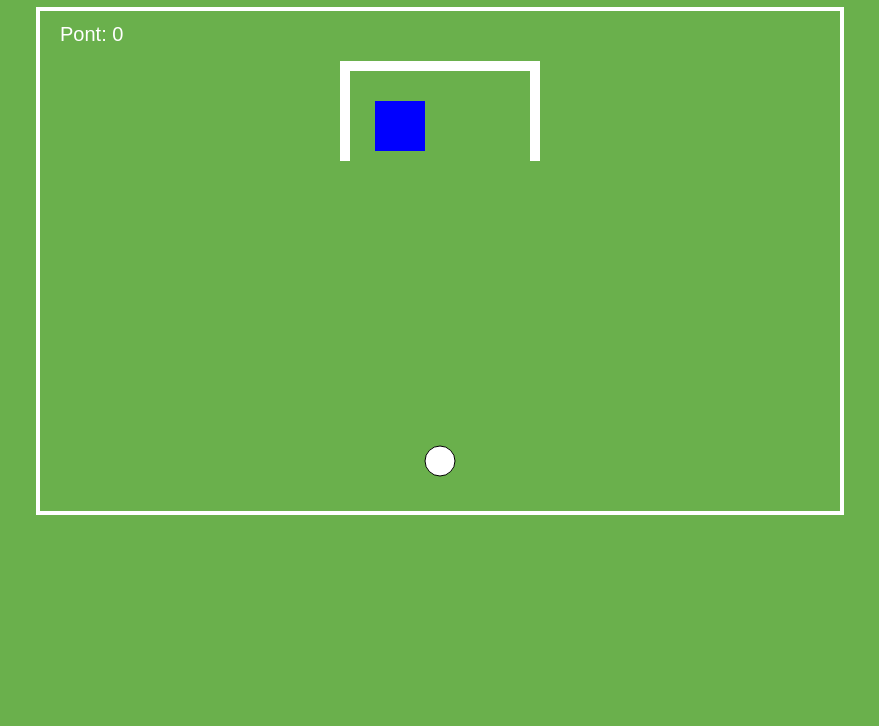
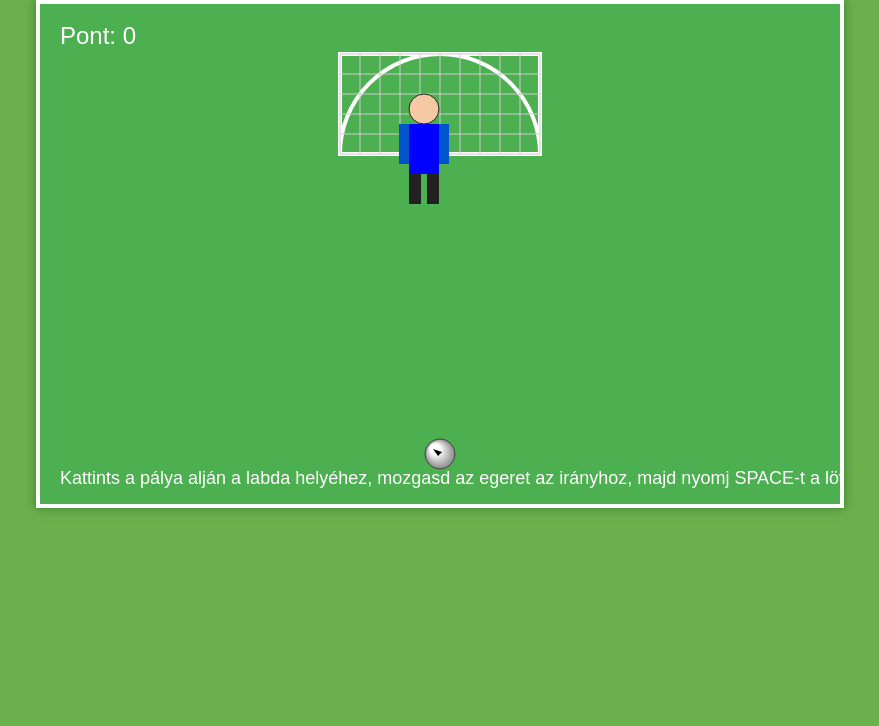
Before and after one commit to pavel1984HU/Focis-jatek, a plain HTML site: page index.html in a window 1280 px wide. Shown: the part 74-800 px from the top of the page, without its empty margins (200-1079 px from the left). Drawn offline with Linux system fonts and the light colour scheme.

Commit message:
Update index.html

```diff
--- a/index.html
+++ b/index.html
@@ -1,111 +1,221 @@
 <!DOCTYPE html>
 <html lang="hu">
 <head>
-<meta charset="UTF-8">
-<title>Focis Mini Játék</title>
+<meta charset="UTF-8" />
+<title>Focis Mini Játék – Irányítható lövés</title>
 <style>
   body {
     background: #6ab04c;
-    font-family: sans-serif;
+    font-family: 'Segoe UI', Tahoma, Geneva, Verdana, sans-serif;
     text-align: center;
     margin: 0;
     overflow: hidden;
   }
   canvas {
-    background: #6ab04c;
+    background: #4caf50;
     display: block;
     margin: 0 auto;
     border: 4px solid white;
+    box-shadow: 0 0 10px #3a7d2e;
+    cursor: crosshair;
   }
   h1 {
     color: white;
-    text-shadow: 2px 2px #333;
+    text-shadow: 2px 2px 5px #27411e;
+    margin-top: 10px;
   }
 </style>
 </head>
 <body>
-<h1>⚽ Büntetőrúgás!</h1>
+<h1>⚽ Büntetőrúgás – Több helyről, irányítható lövés</h1>
 <canvas id="gameCanvas" width="800" height="500"></canvas>
 <script>
 const canvas = document.getElementById("gameCanvas");
 const ctx = canvas.getContext("2d");
 
-let kapusX = 350;
-let kapusSeb = 3;
+let kapusX = 375;
+let kapusSeb = 4;
+let pont = 0;
+
 let labdaX = 400;
 let labdaY = 450;
 let labdaMozog = false;
-let pont = 0;
 
-// Játék rajzolása
-function rajzol() {
-  ctx.clearRect(0, 0, canvas.width, canvas.height);
+let celX = 400;
+let celY = 100;
+let labdaSeb = 12;
 
-  // Kapu
-  ctx.fillStyle = "white";
-  ctx.fillRect(300, 50, 200, 10);
-  ctx.fillRect(300, 50, 10, 100);
-  ctx.fillRect(490, 50, 10, 100);
+// Pálya rajzolása
+function rajzolPalya() {
+  ctx.fillStyle = '#4caf50';
+  ctx.fillRect(0, 0, canvas.width, canvas.height);
 
-  // Kapus
-  ctx.fillStyle = "blue";
-  ctx.fillRect(kapusX, 90, 50, 50);
+  ctx.strokeStyle = 'white';
+  ctx.lineWidth = 4;
 
-  // Labda
   ctx.beginPath();
-  ctx.arc(labdaX, labdaY, 15, 0, Math.PI * 2);
-  ctx.fillStyle = "white";
-  ctx.fill();
+  ctx.moveTo(300, 50);
+  ctx.lineTo(500, 50);
+  ctx.lineTo(500, 150);
+  ctx.lineTo(300, 150);
+  ctx.closePath();
   ctx.stroke();
 
-  // Pontszám
-  ctx.fillStyle = "white";
-  ctx.font = "20px Arial";
-  ctx.fillText("Pont: " + pont, 20, 30);
+  ctx.beginPath();
+  ctx.moveTo(300, 150);
+  ctx.lineTo(500, 150);
+  ctx.stroke();
+
+  ctx.beginPath();
+  ctx.arc(400, 150, 100, Math.PI, 2 * Math.PI);
+  ctx.stroke();
+}
+
+// Kapuháló rajzolása
+function rajzolKapuhalo() {
+  ctx.strokeStyle = '#ccc';
+  ctx.lineWidth = 1;
+
+  for (let x = 300; x <= 500; x += 20) {
+    ctx.beginPath();
+    ctx.moveTo(x, 50);
+    ctx.lineTo(x, 150);
+    ctx.stroke();
+  }
+
+  for (let y = 50; y <= 150; y += 20) {
+    ctx.beginPath();
+    ctx.moveTo(300, y);
+    ctx.lineTo(500, y);
+    ctx.stroke();
+  }
+}
+
+// Kapus rajzolása
+function rajzolKapus(x, y) {
+  ctx.fillStyle = '#f5c9a3';
+  ctx.beginPath();
+  ctx.arc(x + 25, y + 15, 15, 0, Math.PI * 2);
+  ctx.fill();
+  ctx.strokeStyle = '#222';
+  ctx.stroke();
+
+  ctx.fillStyle = 'blue';
+  ctx.fillRect(x + 10, y + 30, 30, 50);
+
+  ctx.fillStyle = '#0055cc';
+  ctx.fillRect(x, y + 30, 10, 40);
+  ctx.fillRect(x + 40, y + 30, 10, 40);
+
+  ctx.fillStyle = '#222';
+  ctx.fillRect(x + 10, y + 80, 12, 30);
+  ctx.fillRect(x + 28, y + 80, 12, 30);
+}
+
+// Labda rajzolása árnyékkal
+function rajzolLabda(x, y) {
+  let gradient = ctx.createRadialGradient(x - 5, y - 5, 5, x, y, 15);
+  gradient.addColorStop(0, 'white');
+  gradient.addColorStop(1, '#888');
+  ctx.fillStyle = gradient;
+  ctx.beginPath();
+  ctx.arc(x, y, 15, 0, Math.PI * 2);
+  ctx.fill();
+  ctx.strokeStyle = '#444';
+  ctx.stroke();
+
+  ctx.fillStyle = 'black';
+  ctx.beginPath();
+  ctx.moveTo(x - 7, y - 5);
+  ctx.lineTo(x - 2, y + 2);
+  ctx.lineTo(x + 2, y - 2);
+  ctx.closePath();
+  ctx.fill();
+}
+
+// Pontszám és instrukciók megjelenítése
+function rajzolSzoveg() {
+  ctx.fillStyle = 'white';
+  ctx.font = "24px Arial";
+  ctx.fillText("Pont: " + pont, 20, 40);
+  ctx.font = "18px Arial";
+  ctx.fillText("Kattints a pálya alján a labda helyéhez, mozgasd az egeret az irányhoz, majd nyomj SPACE-t a lövéshez.", 20, 480);
 }
 
 // Kapus mozgás
 function kapusMozgas() {
   kapusX += kapusSeb;
-  if (kapusX <= 300 || kapusX >= 450) {
-    kapusSeb *= -1;
-  }
+  if (kapusX <= 300 || kapusX >= 450) kapusSeb *= -1;
 }
 
 // Labda mozgás
-function labdaMozgas() {
+function labdaMozgasFunc() {
   if (labdaMozog) {
-    labdaY -= 5;
-    // Ütközés a kapussal
-    if (labdaY <= 140 && labdaX > kapusX && labdaX < kapusX + 50) {
+    let dx = celX - labdaX;
+    let dy = celY - labdaY;
+    let tav = Math.sqrt(dx * dx + dy * dy);
+    if (tav < labdaSeb) {
+      // Elérte a célpontot, ellenőrizzük, hogy gól-e
       labdaMozog = false;
+      // Gól, ha a labda átlépi a kapuvonalat a kapu szélességén belül
+      if (labdaY <= 150 && labdaX >= 300 && labdaX <= 500) {
+        pont++;
+        alert("GÓÓÓL! 🎉");
+      } else {
+        alert("Nem sikerült!");
+      }
+      labdaX = 400;
       labdaY = 450;
-      alert("Védés! 😢");
-    }
-    // Gól
-    else if (labdaY <= 50) {
-      pont++;
-      labdaMozog = false;
-      labdaY = 450;
-      alert("GÓÓÓL! 🎉");
+      celX = 400;
+      celY = 100;
+    } else {
+      labdaX += (dx / tav) * labdaSeb;
+      labdaY += (dy / tav) * labdaSeb;
     }
   }
 }
 
-// Fő ciklus
-function jatek() {
-  kapusMozgas();
-  labdaMozgas();
-  rajzol();
-  requestAnimationFrame(jatek);
-}
+canvas.addEventListener("click", (e) => {
+  if (!labdaMozog) {
+    let rect = canvas.getBoundingClientRect();
+    let clickX = e.clientX - rect.left;
+    let clickY = e.clientY - rect.top;
+    if (clickY > 400) {  // csak a pálya alján lehet helyet választani
+      labdaX = clickX;
+      labdaY = clickY;
+      celX = clickX;
+      celY = clickY - 350;
+    }
+  }
+});
 
-// Lövés kattintással
-canvas.addEventListener("click", () => {
+canvas.addEventListener("mousemove", (e) => {
   if (!labdaMozog) {
+    let rect = canvas.getBoundingClientRect();
+    celX = e.clientX - rect.left;
+    celY = e.clientY - rect.top;
+  }
+});
+
+window.addEventListener("keydown", (e) => {
+  if (e.code === "Space" && !labdaMozog) {
     labdaMozog = true;
   }
 });
+
+function jatek() {
+  rajzolPalya();
+  rajzolKapuhalo();
+  rajzolKapus(kapusX, 90);
+  rajzolLabda(labdaX, labdaY);
+
+  rajzolSzoveg();
+
+  kapusMozgas();
+  labdaMozgasFunc();
+
+  requestAnimationFrame(jatek);
+}
 
 jatek();
 </script>
```
